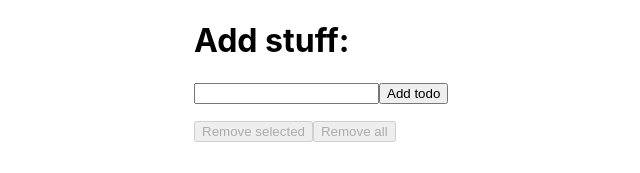
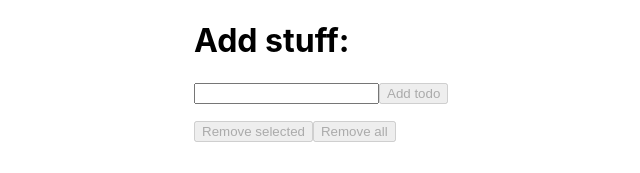
Before and after one commit to oscarvz/react-hooks-tryout, a React (Create React App) app: page / in a window 1280 px wide. Shown: the top 173 px of the page, without its empty margins (296-936 px from the left). Built offline with nearby package versions, Linux system fonts and the light colour scheme.

Commit message:
Add button disabled when no input is given

```diff
--- a/src/components/Form.jsx
+++ b/src/components/Form.jsx
@@ -1,10 +1,12 @@
 import React from 'react'
 
-export default ({ handleSubmit, handleChange, value }) => (
+export default ({ handleSubmit, handleChange, value, buttonAvailability }) => (
   <form onSubmit={handleSubmit}>
     <label htmlFor="textInput">
       <input id="textInput" type="text" onChange={handleChange} value={value} />
     </label>
-    <button type="submit">Add todo</button>
+    <button type="submit" disabled={buttonAvailability}>
+      Add todo
+    </button>
   </form>
 )
--- a/src/containers/Todos.jsx
+++ b/src/containers/Todos.jsx
@@ -33,6 +33,7 @@ export default () => {
         handleChange={e => setText(e.target.value)}
         handleSubmit={handleSubmit}
         value={text}
+        buttonAvailability={text.length ? false : true}
       />
 
       <ul>
```
